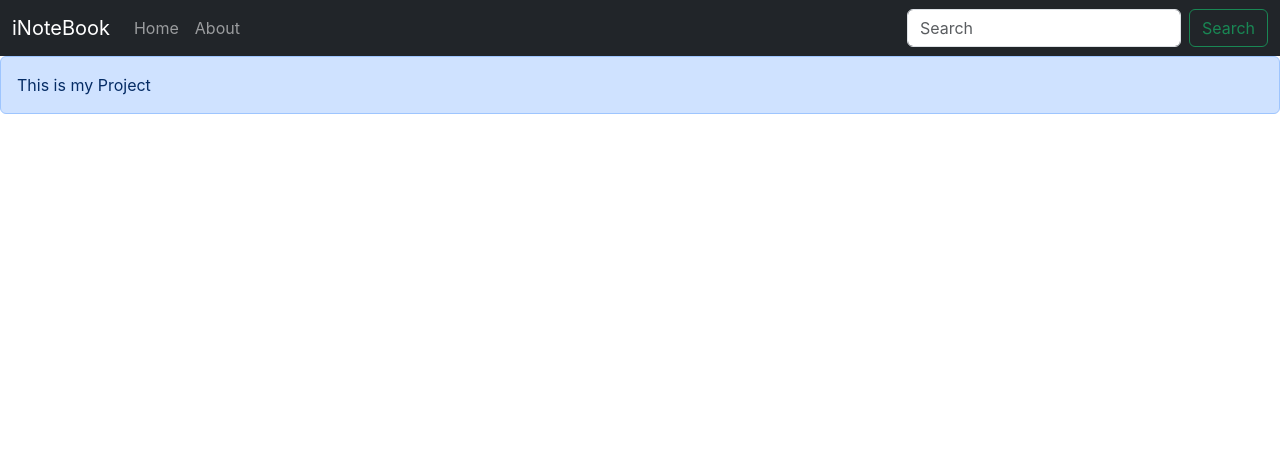
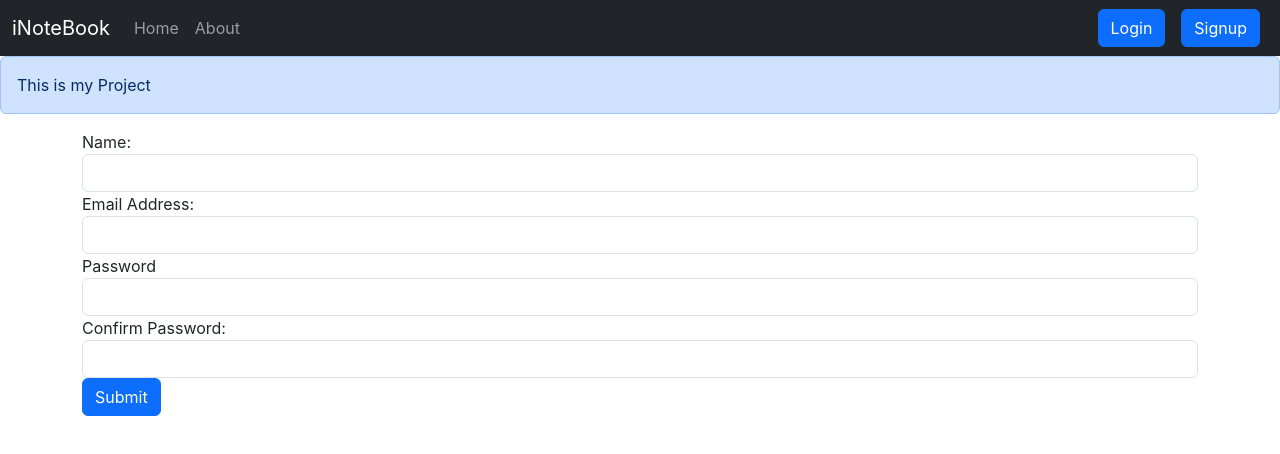
Before and after one commit to gehlotnikhil/inotebook, a React (Create React App) app: page /signup in a window 1280 px wide. Shown: the top 454 px of the page. Built offline with nearby package versions, Linux system fonts and the light colour scheme.

Commit message:
Added Login and Signup Feature

```diff
--- a/src/App.js
+++ b/src/App.js
@@ -6,6 +6,8 @@ import About from "./component/About"
 import NoteContext from './context/notes/NoteContext';
 import Alert from './component/Alert';
 import React, { useState } from "react"
+import Login from './component/Login';
+import Signup from './component/Signup';
 function App() {
   const host = "http://localhost:5000"
 
@@ -59,7 +61,7 @@ function App() {
     console.log("delete json - ",json)
     //Logic
     console.log("hi-" + id)
-    const newNote = notes.filter((n) => { return id != n._id })
+    const newNote = notes.filter((n) => { return id !== n._id })
     setNotes(newNote)
   }
 
@@ -103,6 +105,8 @@ function App() {
           <Routes>
             <Route exact path="/" element={<Home />} />
             <Route exact path="/about" element={<About />} />
+            <Route exact path="/login" element={<Login />} />
+            <Route exact path="/signup" element={<Signup />} />
 
           </Routes>
 
--- /dev/null
+++ b/src/component/Login.js
@@ -0,0 +1,53 @@
+import React, { useState } from 'react'
+import { useNavigate } from "react-router-dom"
+function Login() {
+    const [credential, setCredential] = useState({ email: "", password: "" })
+    const host = "http://localhost:5000"
+    const navigate = useNavigate()
+    const onChanges = (e) => {
+        setCredential({ ...credential, [e.target.name]: e.target.value })
+        console.log(credential)
+    }
+
+    const handleClick = async (element) => {
+        element.preventDefault()
+        console.log("1")
+        console.log(credential)
+        const response = await fetch(`${host}/api/auth/login`, {
+            method: "POST",
+            headers: {
+                "Content-Type": "application/json",
+            },
+            body: JSON.stringify({ email: credential.email, password: credential.password })
+        });
+
+        const json = await response.json();
+        console.log("json--", json, "---")
+        if (json.success){
+            //save the token and redirect
+            localStorage.setItem("token",json.authToken)
+            navigate("/")
+        }
+        else
+            alert("Please enter Correct Credential")
+    }
+
+    return (
+        <div className="container">
+            <form onSubmit={handleClick}>
+                <div className="form-group my-2">
+                    <label htmlFor="email">Email address:</label>
+                    <input name="email" onChange={onChanges} value={credential.email} type="email" className="form-control my-2" id="email" aria-describedby="emailHelp" placeholder="Enter email" />
+                </div>
+                <div className="form-group my-2">
+                    <label htmlFor="password">Password:</label>
+                    <input name="password" onChange={onChanges} value={credential.password} type="password" className="form-control my-2" id="password" placeholder="Password" />
+                </div>
+
+                <button type="submit" className="btn btn-primary my-2">Submit</button>
+            </form>
+        </div>
+    )
+}
+
+export default Login
--- a/src/component/Navbar.js
+++ b/src/component/Navbar.js
@@ -27,9 +27,9 @@ function Navbar() {
 
           </ul>
           <form className="d-flex" role="search">
-            <input className="form-control me-2" type="search" placeholder="Search" aria-label="Search"/>
-              <button className="btn btn-outline-success" type="submit">Search</button>
-          </form>
+          <Link className="btn btn-primary mx-2" to="/login" role="button">Login</Link>
+          <Link className="btn btn-primary mx-2" to="/signup" role="button">Signup</Link>
+              </form>
         </div>
       </div>
     </nav>
--- /dev/null
+++ b/src/component/Signup.js
@@ -0,0 +1,63 @@
+import React,{useState} from 'react'
+import { useNavigate } from 'react-router-dom'
+
+function Signup() {
+  const [credential, setCredential] = useState({name:"", email: "", password: "",cpassword:"" })
+  const host = "http://localhost:5000"
+  const navigate = useNavigate()
+  const onChanges = (e) => {
+    setCredential({ ...credential, [e.target.name]: e.target.value })
+    console.log(credential)
+  }
+
+  const handleClick = async (element) => {
+    element.preventDefault()
+    console.log("1")
+    console.log(credential)
+    const response = await fetch(`${host}/api/auth/createuser`, {
+      method: "POST",
+      headers: {
+        "Content-Type": "application/json",
+      },
+      body: JSON.stringify({name:credential.name, email: credential.email, password: credential.password })
+    });
+
+    const json = await response.json();
+    console.log("hello",json)
+    if (json.success) {
+      //save the token and redirect
+      localStorage.setItem("token", json.authToken)
+      navigate("/")
+    }
+    else
+      alert("Please enter Correct Credential")
+  }
+
+
+  return (
+    <div className='container'>
+      <form onSubmit={handleClick}>
+        <div className="form-group">
+          <label htmlFor="name">Name:</label>
+          <input onChange={onChanges} name="name" type="text" className="form-control" id="name" aria-describedby="emailHelp" />
+        </div>
+        <div className="form-group">
+          <label htmlFor="email">Email Address:</label>
+          <input onChange={onChanges} name="email" type="email" className="form-control" id="email" />
+        </div>
+        <div className="form-group">
+          <label htmlFor="password">Password</label>
+          <input onChange={onChanges} name="password" type="password" className="form-control" id="password" />
+        </div>
+        <div className="form-group">
+          <label htmlFor="cpassword">Confirm Password:</label>
+          <input onChange={onChanges} name="cpassword" type="password" className="form-control" id="cpassword" />
+        </div>
+        <button type="submit" className="btn btn-primary">Submit</button>
+      </form>
+
+    </div>
+  )
+}
+
+export default Signup
```
Also changed, not shown: src/component/AddNote.js (+6 -5 lines), 1 other file (tests, documents, lock files or other folders).
